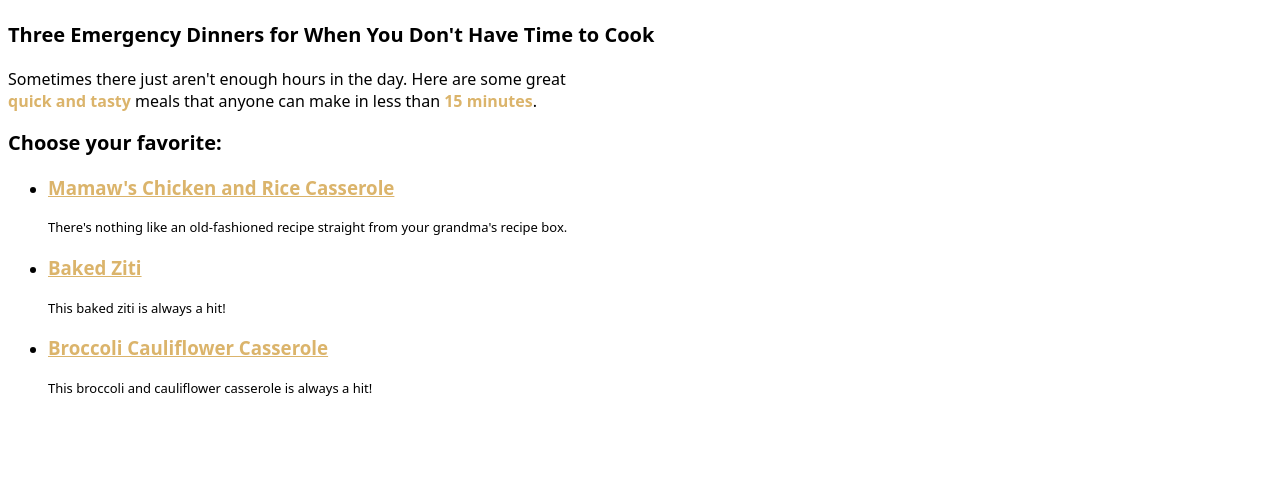
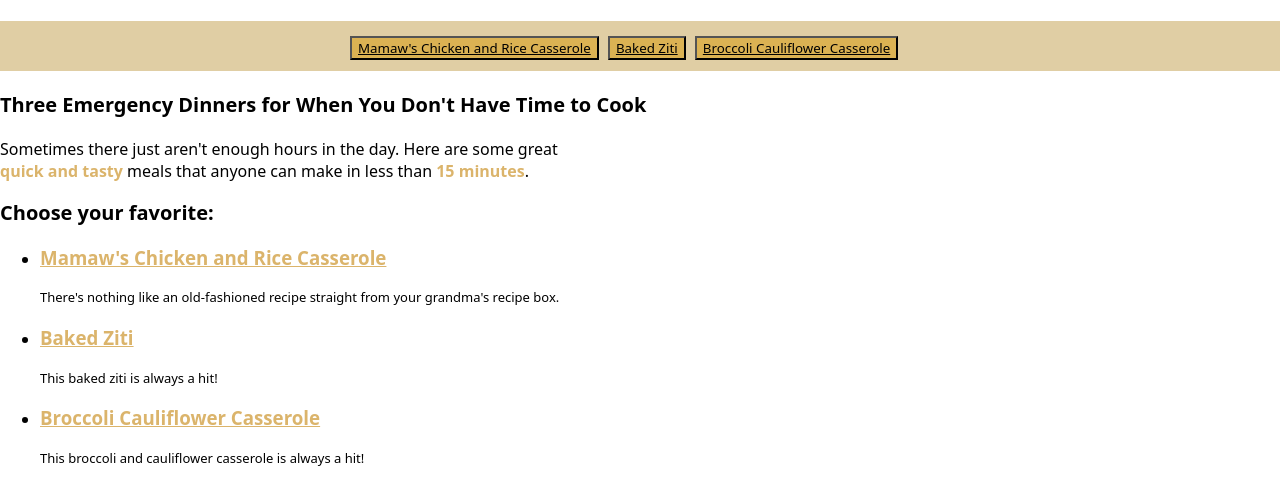
Before and after one commit to Giancarlo174/odin-recipes, a plain HTML site: page index.html in a window 1280 px wide. Shown: the part 76-580 px from the top of the page. Drawn offline with Linux system fonts and the light colour scheme.

Commit message:
Try so hard to create a navbar with margin and padding

```diff
--- a/index.html
+++ b/index.html
@@ -10,6 +10,25 @@
     <body>
         <h1> <span class="odin-color">Odin</span> Recipes</h1>
 
+        <ul class="options-list">
+            <li class="header-list first">
+                <button class="header-button">
+                    <a href="./recipes/chickenrice.html">Mamaw's Chicken and Rice Casserole</a>
+                </button>
+            </li>
+            <li class="header-list">
+                <button class="header-button">
+                    <a href="./recipes/ziti.html">Baked Ziti</a>
+                </button>
+            </li>
+            <li class="header-list">
+                <button class="header-button">
+                    <a href="./recipes/broccoli.html">Broccoli Cauliflower Casserole</a>
+                </button>
+            </li>
+        </ul>
+
+<div>
         <p class="description">
             Three Emergency Dinners for When You Don't Have Time to Cook
         </p>
--- a/styles.css
+++ b/styles.css
@@ -1,5 +1,10 @@
 * {
     font-family: system-ui, -apple-system, BlinkMacSystemFont, 'Segoe UI', Roboto, Oxygen, Ubuntu, Cantarell, 'Open Sans', 'Helvetica Neue', sans-serif;
+    box-sizing: border-box;
+}
+
+body {
+    margin: 0;
 }
 
 h1 {
@@ -49,3 +54,25 @@ img {
 ul li a {
     color: #000;
 }
+
+.header-list {
+    display: inline;
+    margin-left: 5px;
+
+
+}
+
+.first{
+    margin-left: 310px;
+}
+
+.header-button {
+    background-color: rgb(219, 178, 83);
+    margin-top: 15px;
+}
+
+.options-list {
+    background-color:rgb(224, 206, 164);
+    height: 50px;
+
+}
```
